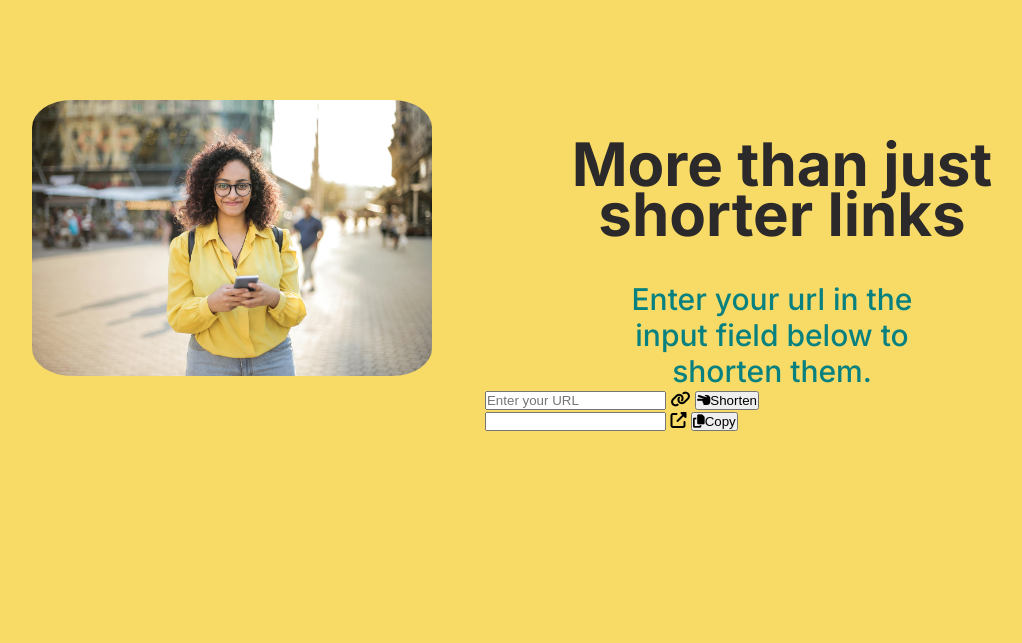
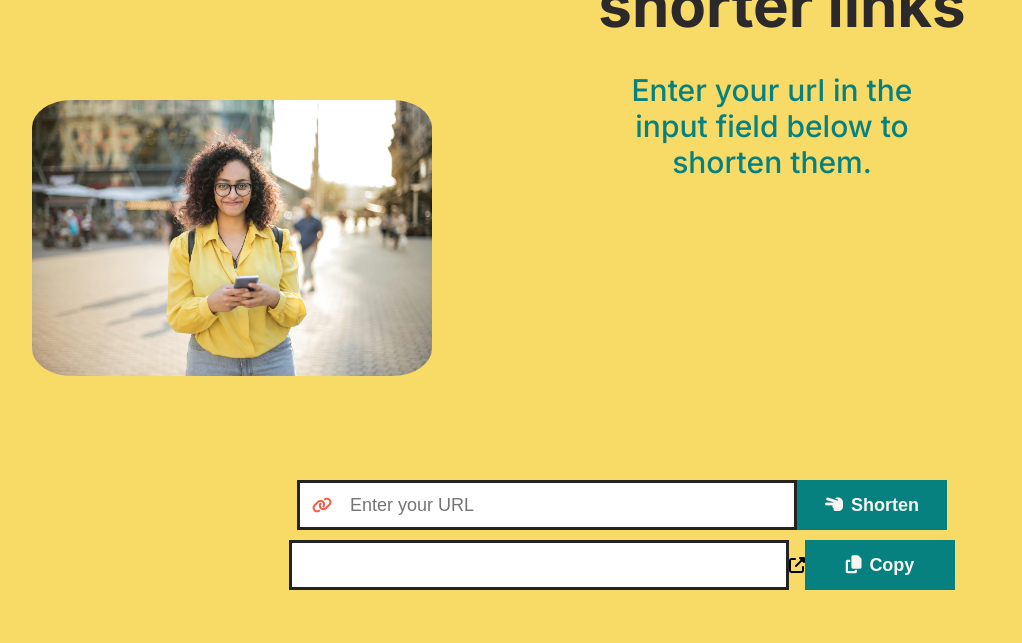
Before and after one commit to Peacesandy/URL-Shortener, a plain HTML site: page index.html in a window 1280 px wide. Shown: the whole page, without its empty margins (18-1040 px from the left). Drawn offline with Linux system fonts and the light colour scheme; files whose address does not match are found by name.

Commit message:
started fixing input issue

```diff
--- a/style.css
+++ b/style.css
@@ -69,3 +69,161 @@
         color: #078080;
         margin-top: 5%;
     }
+
+
+    p {
+        font-size: 13px;
+        text-align: center;
+        margin: 5px;
+    }
+
+    p a {
+        text-decoration: none;
+        color: #f8f5f2d8;
+    }
+
+    .field {
+        display: flex;
+        flex-direction: column;
+        align-items: center;
+    }
+
+    #first {
+        display: flex;
+        flex-direction: row;
+        align-items: center;
+        margin-bottom: 10px;
+        align-content: center;
+        margin-top: 300px;
+    }
+
+    #input {
+        width: 500px;
+        height: 50px;
+        padding-left: 50px;
+        border: 3px solid #232323;
+        border-radius: 0;
+        margin: 0;
+        font-size: 18px;
+        outline: none;
+        top: 100px;
+    }
+
+    .shorten {
+        width: 150px;
+        height: 50px;
+        padding: 0;
+        background-color: #078080;
+        border: none;
+        margin: 0;
+        font-size: 18px;
+        font-weight: 700;
+        cursor: pointer;
+        padding: 12px 16px;
+    }
+
+    .shorten:hover {
+        background-color: #026060;
+    }
+
+    #second {
+        display: flex;
+        flex-direction: row;
+        align-items: center;
+        margin-bottom: 50px;
+        align-content: center;
+    }
+
+    #output {
+        width: 500px;
+        height: 50px;
+        padding-left: 50px;
+        border: 3px solid #232323;
+        border-radius: 0;
+        margin: 0;
+        font-size: 18px;
+        outline: none;
+    }
+
+    #copy {
+        width: 150px;
+        height: 50px;
+        padding: 0;
+        background-color: #078080;
+        border: none;
+        margin: 0;
+        font-size: 18px;
+        font-weight: 700;
+        padding: 12px 16px;
+        cursor: pointer;
+    }
+
+    #copy:hover {
+        background-color: #026060;
+    }
+
+    button {
+        color: #F8F5F2;
+    }
+
+
+
+    .fa-copy {
+        padding-right: 8px;
+    }
+
+    .fa-hand-scissors {
+        padding-right: 8px;
+    }
+
+
+    .fa-link {
+        padding: 15px;
+        margin-bottom: 0px;
+        position: absolute;
+        color: #F45D48;
+    }
+
+    .fa-up-right-from-square{
+        padding: 15px;
+        margin-bottom: 0px;
+        position: absolute;
+        color: #F45D48;
+    }
+
+    /* Alert banner */
+
+    .notify{
+        position:absolute;
+        top:0px;
+        width:100%;
+        height:0;
+        box-sizing:border-box;
+        color:white;
+        text-align:center;
+        background:#026060;
+        /* opacity: 0.6; */
+        overflow:hidden;
+        box-sizing:border-box;
+        transition:height .2s;
+      }
+
+      #notifyType:before{
+        display:block;
+        margin-top: 18px;
+
+      }
+
+      .active{
+        height: 60px;
+      }
+
+      .success:before{
+        font-size: 20px;
+        Content:"Yaaaaay!! Your link has been copied";
+      }
+
+      .failed:before{
+        font-size: 20px;
+        Content:"Your link is getting shortened..."
+      }
```
